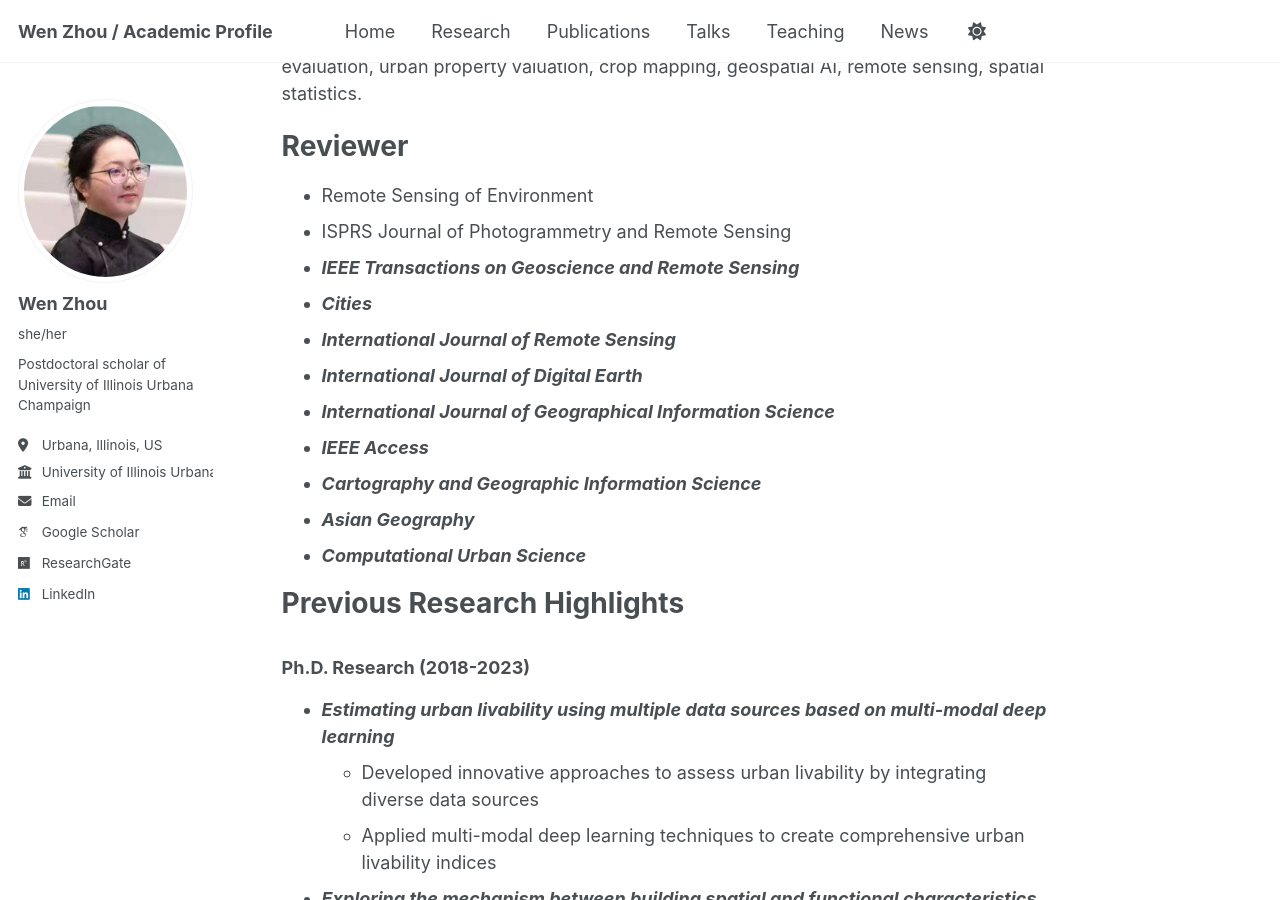
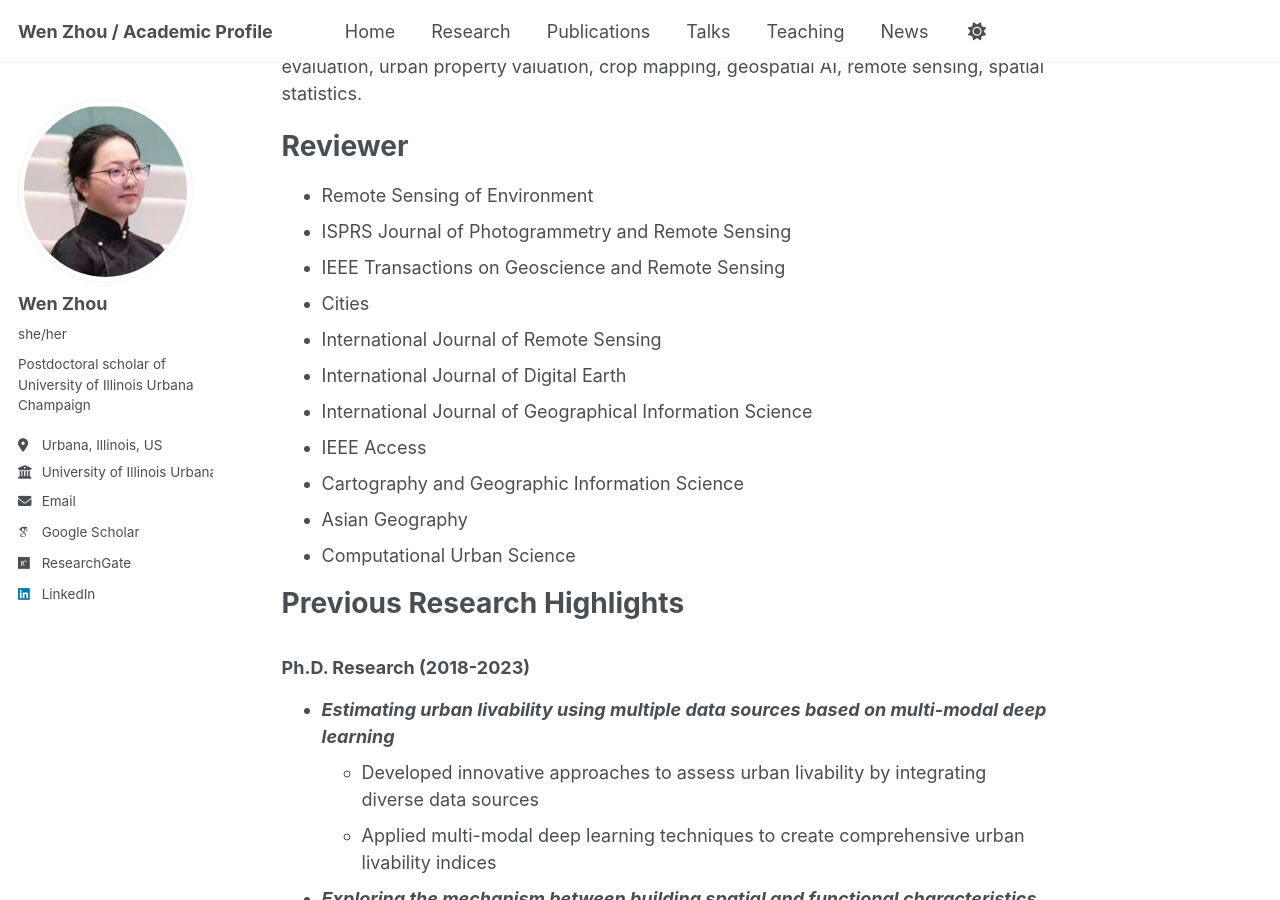
Before and after one commit to VienJou/vienjou.github.io, a Jekyll site: the page built from _pages/research.md, in a window 1280 px wide and 900 px high, scrolled down 1589 px. Built offline with Jekyll 4.4.1, drawn with Linux system fonts in a browser that asks for light colours; some web fonts are replaced; a script that is not in the unit is left out; our own code applies the rules of GitHub Pages for plain Markdown files.

```diff
--- a/_pages/research.md
+++ b/_pages/research.md
@@ -40,15 +40,15 @@ Urban analytics, multimodal deep learning, urban land use classification, urban
 # Reviewer
 - Remote Sensing of Environment
 - ISPRS Journal of Photogrammetry and Remote Sensing
-- ***IEEE Transactions on Geoscience and Remote Sensing***
-- ***Cities***
-- ***International Journal of Remote Sensing***
-- ***International Journal of Digital Earth***
-- ***International Journal of Geographical Information Science***
-- ***IEEE Access***
-- ***Cartography and Geographic Information Science***
-- ***Asian Geography***
-- ***Computational Urban Science***
+- IEEE Transactions on Geoscience and Remote Sensing
+- Cities
+- International Journal of Remote Sensing
+- International Journal of Digital Earth
+- International Journal of Geographical Information Science
+- IEEE Access
+- Cartography and Geographic Information Science
+- Asian Geography
+- Computational Urban Science
 
 
 
```
